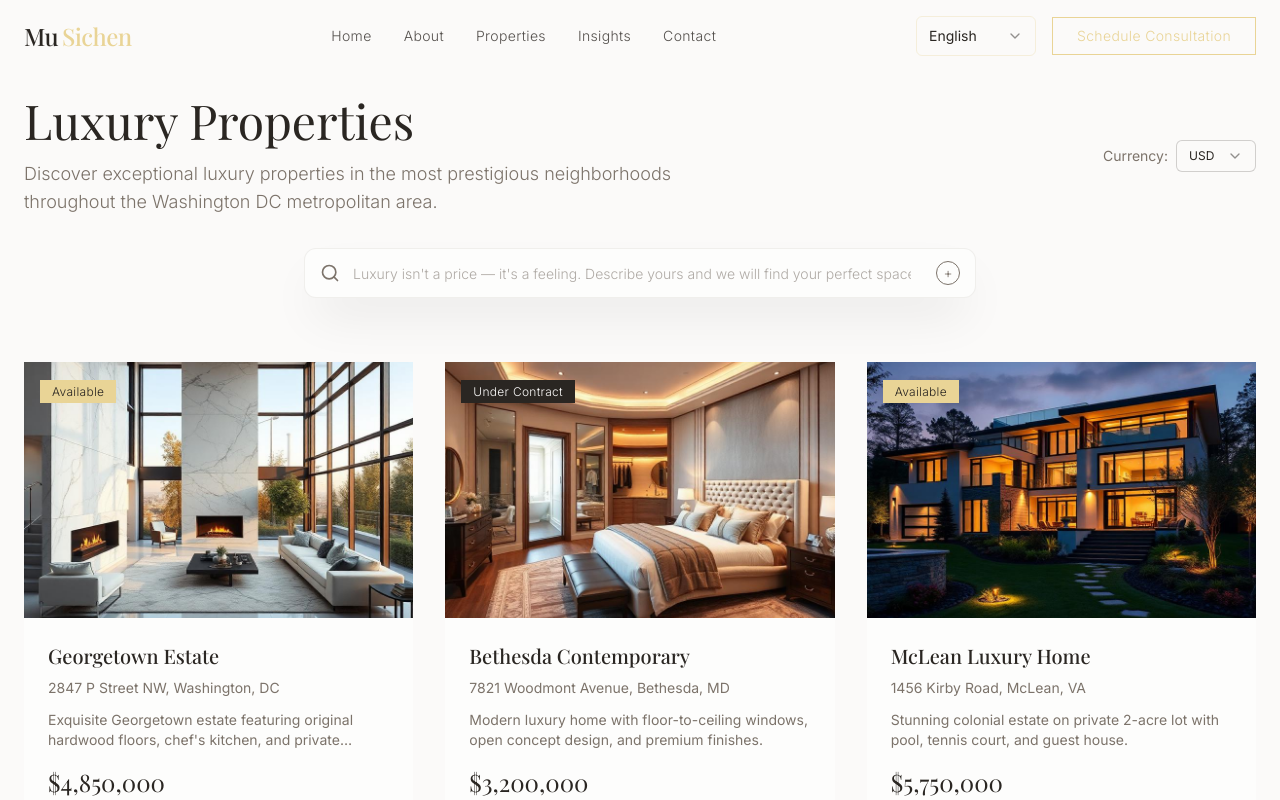
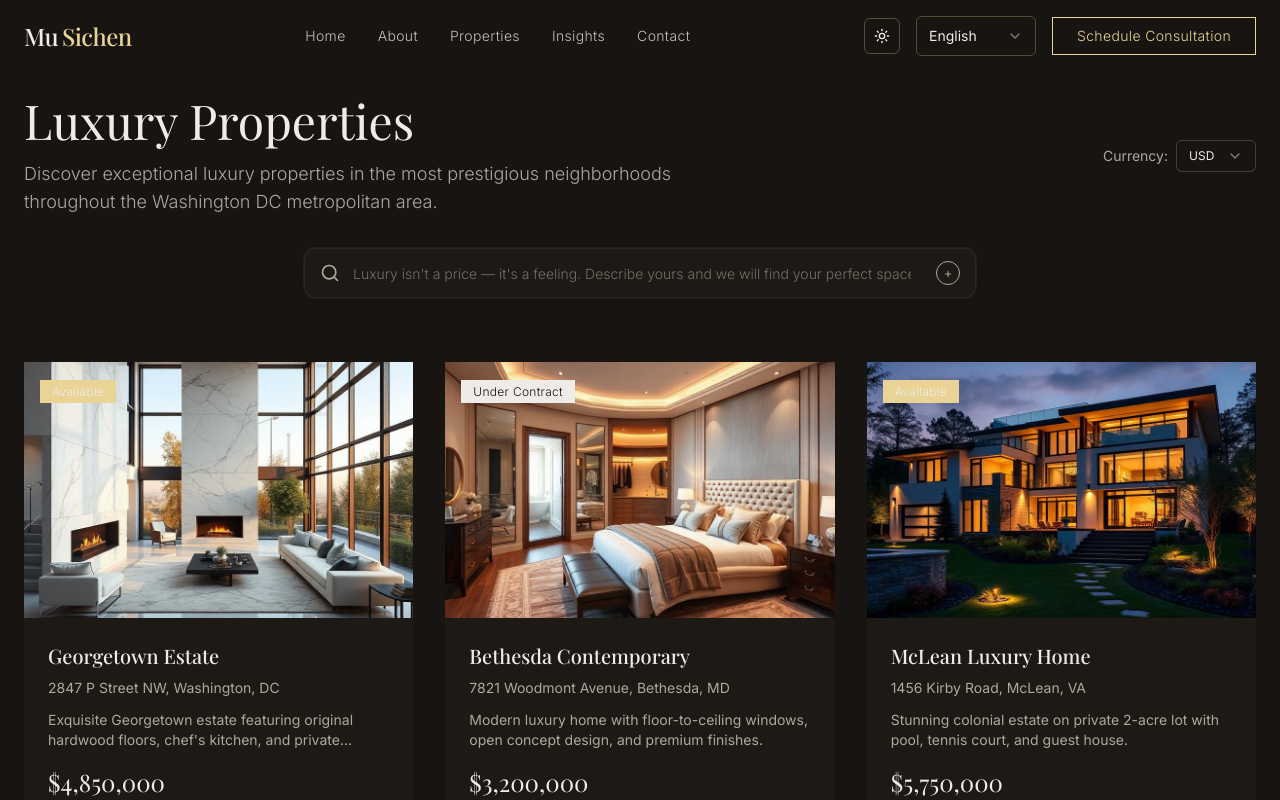
Before and after one commit to izzuddin-noormy/elite-advisor-showcase, a React (Vite) app: page /properties in a window 1280 px wide. Shown: the top 800 px of the page. Built offline with nearby package versions, Linux system fonts and the light colour scheme.

Commit message:
feat: Implement Dark Mode
Add a theme switcher for Dark and Light Mode. Dark Mode is the default. Theme preference is persisted using local storage. The switcher is accessible in the header and updates instantly.

```diff
--- a/src/components/Navigation.tsx
+++ b/src/components/Navigation.tsx
@@ -2,6 +2,7 @@ import { useState, useEffect } from 'react';
 import { cn } from '@/lib/utils';
 import { useLanguage } from '@/contexts/LanguageContext';
 import LanguageSwitch from '@/components/LanguageSwitch';
+import ThemeSwitch from '@/components/ThemeSwitch';
 
 const Navigation = () => {
   const [isScrolled, setIsScrolled] = useState(false);
@@ -54,8 +55,9 @@ const Navigation = () => {
             ))}
           </div>
 
-          {/* Language Switch & Contact Button */}
+          {/* Theme Switch, Language Switch & Contact Button */}
           <div className="hidden md:flex items-center space-x-4">
+            <ThemeSwitch />
             <LanguageSwitch />
             <a
               href="#contact"
--- /dev/null
+++ b/src/components/ThemeSwitch.tsx
@@ -0,0 +1,25 @@
+import { Moon, Sun } from 'lucide-react';
+import { useTheme } from '@/contexts/ThemeContext';
+import { Button } from '@/components/ui/button';
+
+const ThemeSwitch = () => {
+  const { theme, toggleTheme } = useTheme();
+
+  return (
+    <Button
+      variant="ghost"
+      size="sm"
+      onClick={toggleTheme}
+      className="w-9 h-9 p-0 border border-gold/30 hover:border-gold hover:bg-gold/10 transition-colors"
+      aria-label={`Switch to ${theme === 'light' ? 'dark' : 'light'} mode`}
+    >
+      {theme === 'light' ? (
+        <Moon className="h-4 w-4 text-foreground" />
+      ) : (
+        <Sun className="h-4 w-4 text-foreground" />
+      )}
+    </Button>
+  );
+};
+
+export default ThemeSwitch;
--- /dev/null
+++ b/src/contexts/ThemeContext.tsx
@@ -0,0 +1,54 @@
+import React, { createContext, useContext, useEffect, useState } from 'react';
+
+type Theme = 'light' | 'dark';
+
+interface ThemeContextType {
+  theme: Theme;
+  setTheme: (theme: Theme) => void;
+  toggleTheme: () => void;
+}
+
+const ThemeContext = createContext<ThemeContextType | undefined>(undefined);
+
+export const ThemeProvider: React.FC<{ children: React.ReactNode }> = ({ children }) => {
+  const [theme, setTheme] = useState<Theme>('dark'); // Default to dark mode
+
+  useEffect(() => {
+    // Check for saved theme preference, otherwise default to dark
+    const savedTheme = localStorage.getItem('theme') as Theme;
+    if (savedTheme) {
+      setTheme(savedTheme);
+    }
+  }, []);
+
+  useEffect(() => {
+    // Apply theme to document
+    const root = document.documentElement;
+    if (theme === 'dark') {
+      root.classList.add('dark');
+    } else {
+      root.classList.remove('dark');
+    }
+
+    // Save theme preference
+    localStorage.setItem('theme', theme);
+  }, [theme]);
+
+  const toggleTheme = () => {
+    setTheme(theme === 'light' ? 'dark' : 'light');
+  };
+
+  return (
+    <ThemeContext.Provider value={{ theme, setTheme, toggleTheme }}>
+      {children}
+    </ThemeContext.Provider>
+  );
+};
+
+export const useTheme = () => {
+  const context = useContext(ThemeContext);
+  if (context === undefined) {
+    throw new Error('useTheme must be used within a ThemeProvider');
+  }
+  return context;
+};
```
Also changed, not shown: src/App.tsx (+7 -4 lines).
